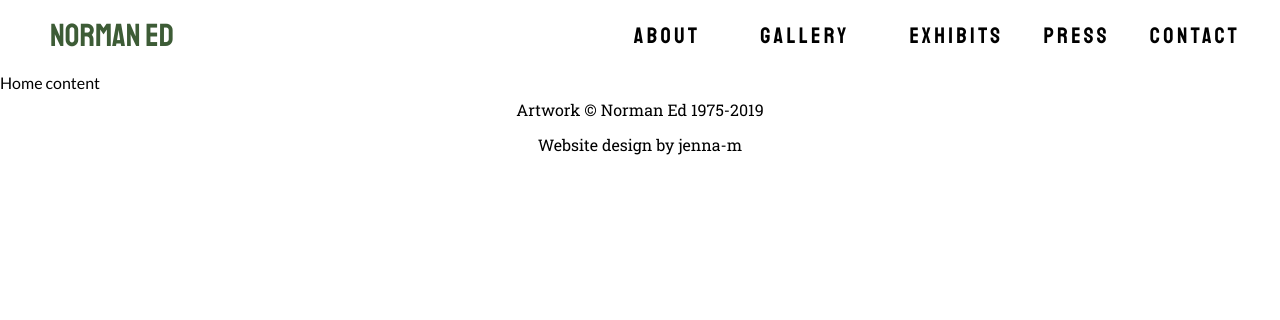
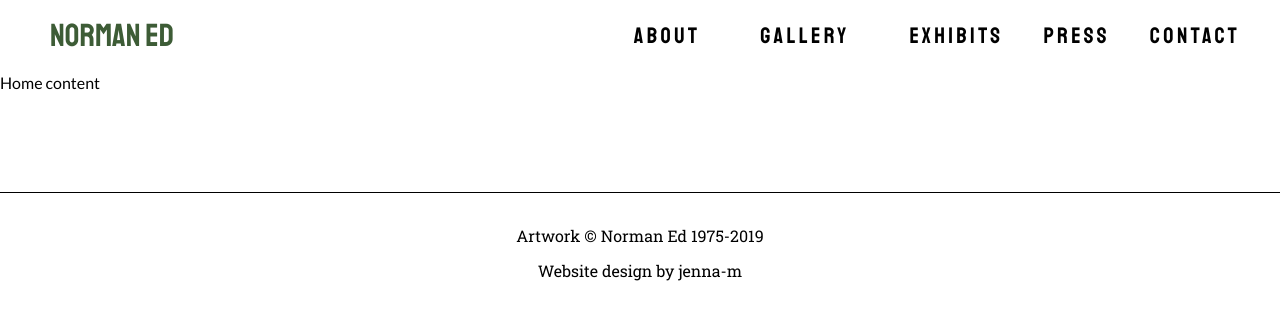
Before and after one commit to jenna-m/norman-ed, a React (Create React App) app in the folder client/: page / in a window 1280 px wide. Shown: the top 320 px of the page. Built offline with nearby package versions, Linux system fonts and the light colour scheme.

Commit message:
Update App.css

```diff
--- a/client/src/App.css
+++ b/client/src/App.css
@@ -147,6 +147,9 @@ ul.dropdown {
   flex-wrap: wrap;
   align-content: center;
   align-items: center;
+  margin-top: 100px;
+  padding: 25px 0 25px 0;
+  border-top: 1px solid #000000;
 }
 
 .footer p {
@@ -195,4 +198,7 @@ ul.dropdown {
 }
 
 
-/* Gallery Pages */
+/* Gallery Pages (pre-collegiate, undergrad, and 1982-present views) */
+.sub-gallery-container {
+
+}
```
